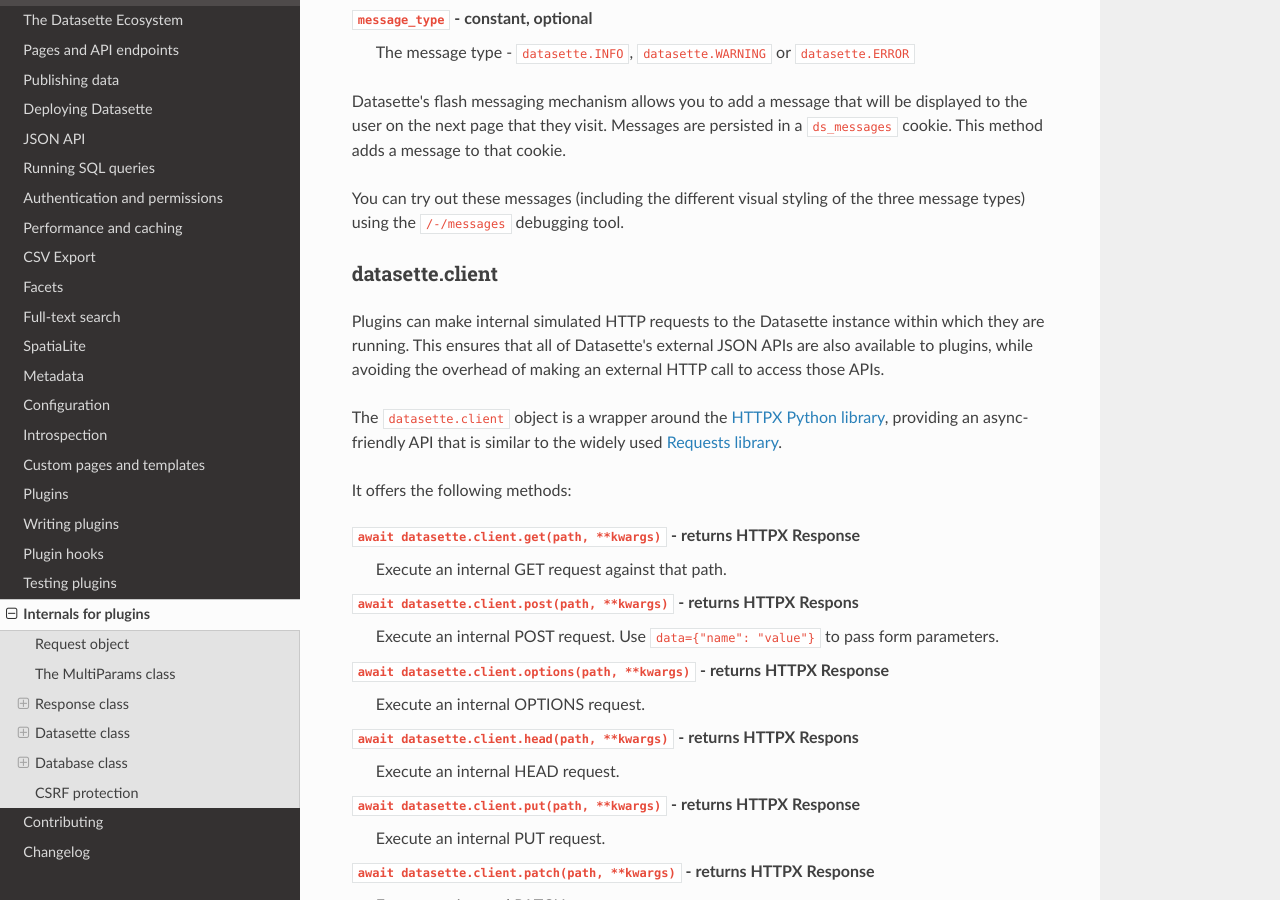
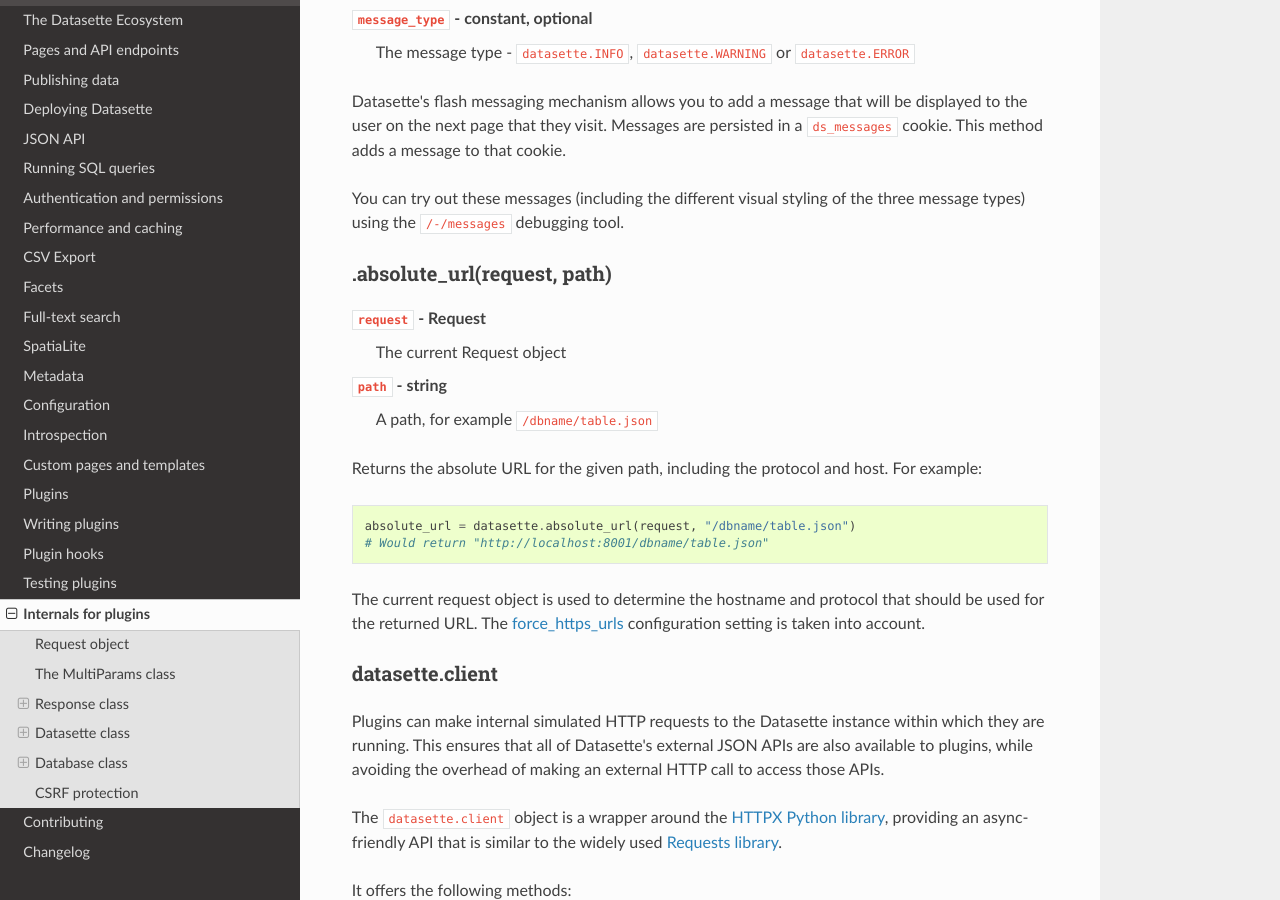
Before and after one commit to simonw/datasette, a Sphinx documentation site: the page built from docs/internals.rst, in a window 1280 px wide and 900 px high, scrolled down 7440 px. Built offline with Sphinx 7.4.7 and the Read the Docs theme 2.0.0, drawn with Linux system fonts in a browser that asks for light colours.

Commit message:
Documentation for .absolute_url(request, path), refs #1034

```diff
--- a/docs/config.rst
+++ b/docs/config.rst
@@ -220,6 +220,7 @@
 
     datasette mydatabase.db --config truncate_cells_html:0
 
+.. _config_force_https_urls:
 
 force_https_urls
 ~~~~~~~~~~~~~~~~
--- a/docs/internals.rst
+++ b/docs/internals.rst
@@ -332,6 +332,26 @@
 
 You can try out these messages (including the different visual styling of the three message types) using the ``/-/messages`` debugging tool.
 
+.. _datasette_absolute_url:
+
+.absolute_url(request, path)
+----------------------------
+
+``request`` - Request
+    The current Request object
+
+``path`` - string
+    A path, for example ``/dbname/table.json``
+
+Returns the absolute URL for the given path, including the protocol and host. For example:
+
+.. code-block:: python
+
+    absolute_url = datasette.absolute_url(request, "/dbname/table.json")
+    # Would return "http://localhost:8001/dbname/table.json"
+
+The current request object is used to determine the hostname and protocol that should be used for the returned URL. The :ref:`config_force_https_urls` configuration setting is taken into account.
+
 .. _internals_datasette_client:
 
 datasette.client
```
